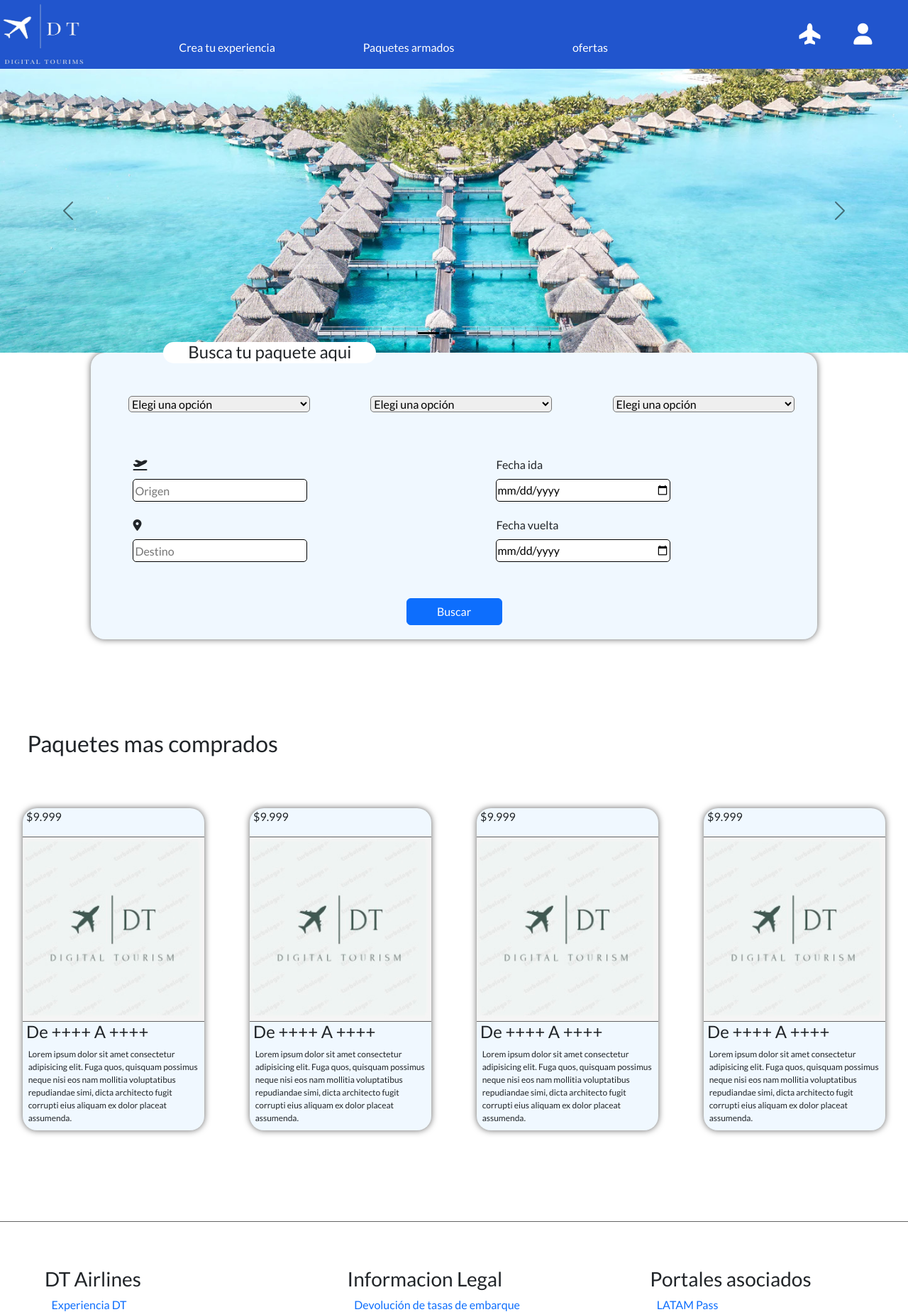
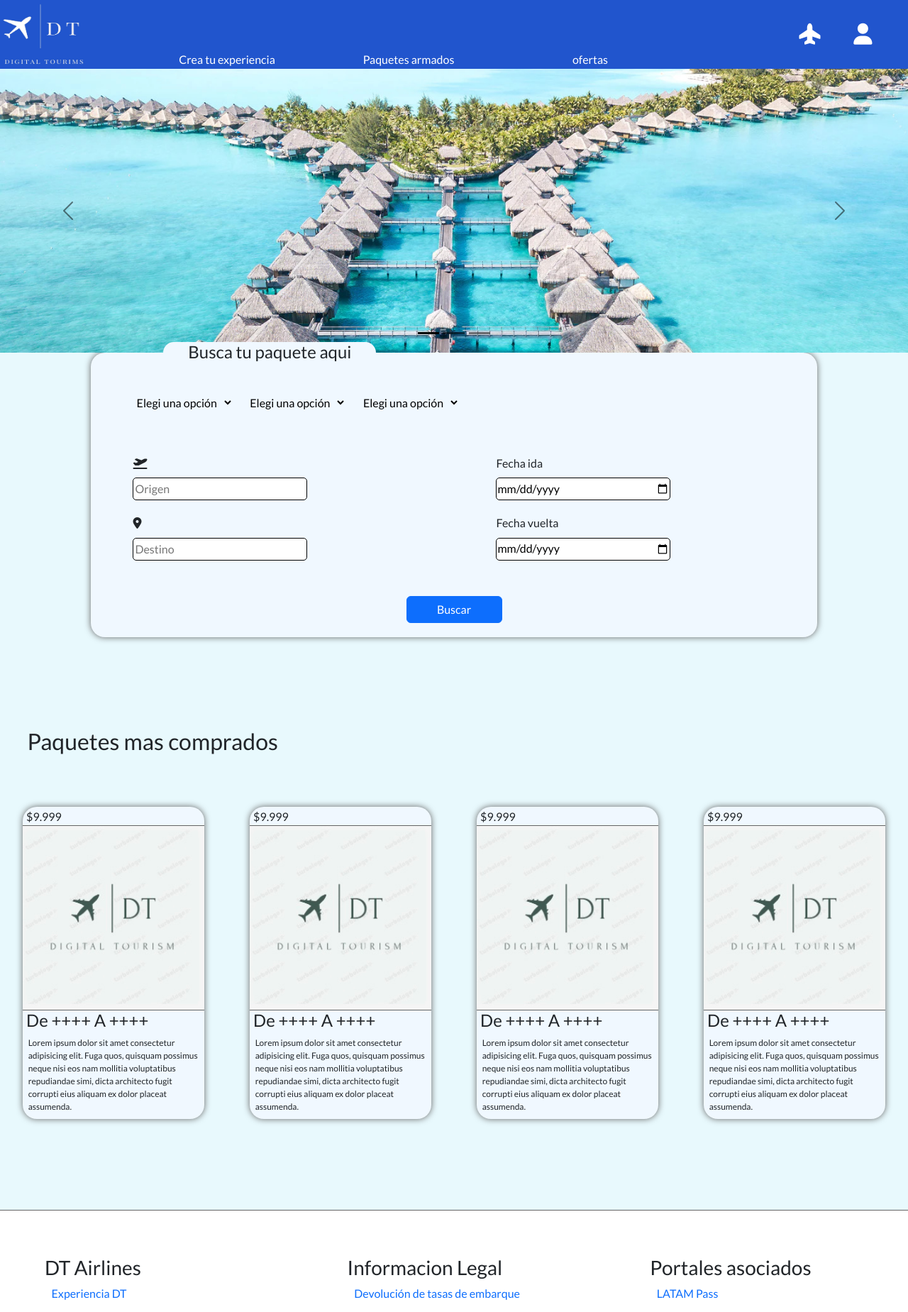
Before and after one commit to Nicolain12/grupo_8_digitalTourism, a Node server app: page / in a window 1280 px wide. Shown: the top 1849 px of the page at 71% size. Run offline with Node 20, Linux system fonts and the light colour scheme.

Commit message:
home terminada

```diff
--- a/public/css/index.css
+++ b/public/css/index.css
@@ -56,20 +56,18 @@ header{
 .div-pages ul{
     width: 100%;
     padding-left: 0px;
+    margin-bottom: 0%;
     display: flex;
     justify-content: space-around;
     align-items: baseline;
 }
 .div-pages ul li{
-    width: 20%;
+    width: 145px;
     display: flex;
     justify-content: center;
     align-items: center;
 }
-.div-pages ul li:hover{
-    border-radius: 5px;
-    border: black solid 1px;
-}
+
 .div-pages ul li:hover a{
    font-weight: 600;
 }
@@ -92,6 +90,9 @@ header{
     width: 30%;
     display: flex;
 }
+.div-links div a i:hover{
+    font-size: 35px;
+}
 .div-links div a i{
     font-size: 30px;
     color: white;
@@ -113,6 +114,7 @@ main{
     display: flex;
     flex-direction: column;
     align-items: center;
+    background-color: #E8F9FD;
 }
 /*CARROUSELL*/
 .carrousell{
@@ -152,11 +154,10 @@ main{
 }
 .div-filters{
     display: flex;
-    justify-content: space-around;
-    flex-wrap: wrap;
+    flex-direction: column;
 }
 .main-select{
-    width: 60%;
+    width: 140px;
     height: 100%;
     margin-top: 3%;
     margin-bottom: 3%;
@@ -165,6 +166,8 @@ main{
 .main-select select{
     width: 100%;
     border-radius: 5px;
+    background-color: aliceblue;
+    border: none;
 }
 /*NAV-GAPS*/
 
@@ -196,6 +199,11 @@ main{
     margin-left: 2%;
     border: black 1px solid;
     border-radius: 5px;
+}
+.main-input:focus {
+    height: 2.3em;
+    width: 62%;
+    border: #0d6efd 3px solid;
 }
 .main-label{
     margin-bottom: 2%;
@@ -248,7 +256,9 @@ main{
 }
 .div-precio{
     width: 100%;
-    margin-left: 2%;
+}
+.div-precio p{
+    margin:1% 2% 0%;
 }
 .div-viaje{
     width: 100%;
@@ -366,8 +376,12 @@ footer{
 .ff-content{
     font-size: 14px;
 }
-
-
+@media (min-width: 437px){
+.div-filters{
+    flex-direction: row;
+    justify-content: space-around;
+}
+}
 @media (min-width: 768px){
 
     #carouselExampleDark{
@@ -376,14 +390,16 @@ footer{
 
 /*HEADER*/
 
-    .div-logo a{
+    /* .div-logo a{
         width: 50%;
         height: 100%;
-        display: flex;
-        align-items: center;
-        justify-content: center;
+
+    } */
+
+    .div-logo a{
+        width: 121px;
+        height: 97px;
     }
-
 /*nav*/
     .div-pages{
         display: flex;
@@ -418,12 +434,15 @@ footer{
         margin-bottom: 0px;
         position: relative;
         bottom: 15px;
-        background-color: white;
+        background-color: aliceblue;
         text-align: center;
         border-radius: 20px;
     }
-    .main-select{
-     width: 25%;
+
+    .div-filters{
+        flex-direction: row;
+        justify-content: flex-start;
+        margin-left: 4%;
     }
     .div-origen-destino, .div-ida-vuelta{
         width: 40%;
```
